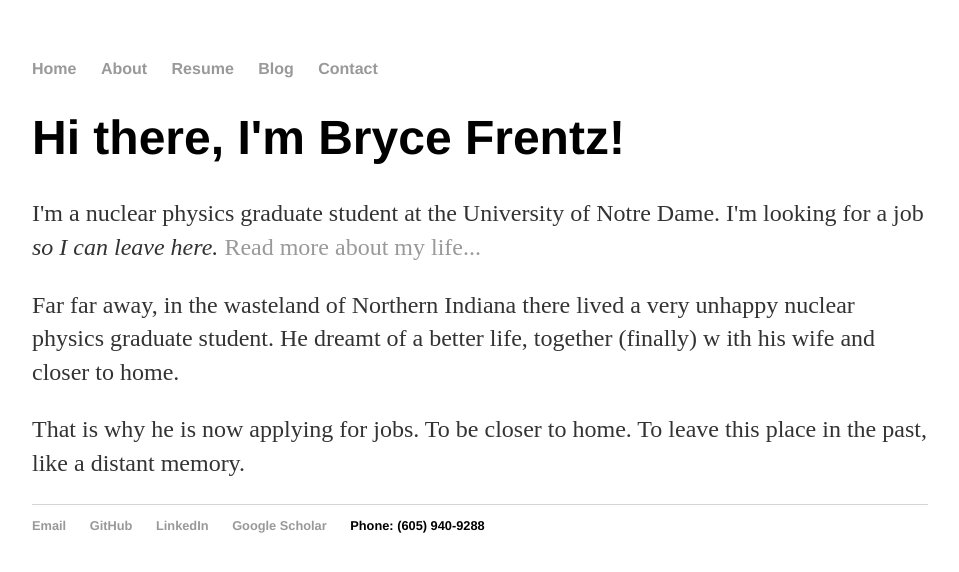
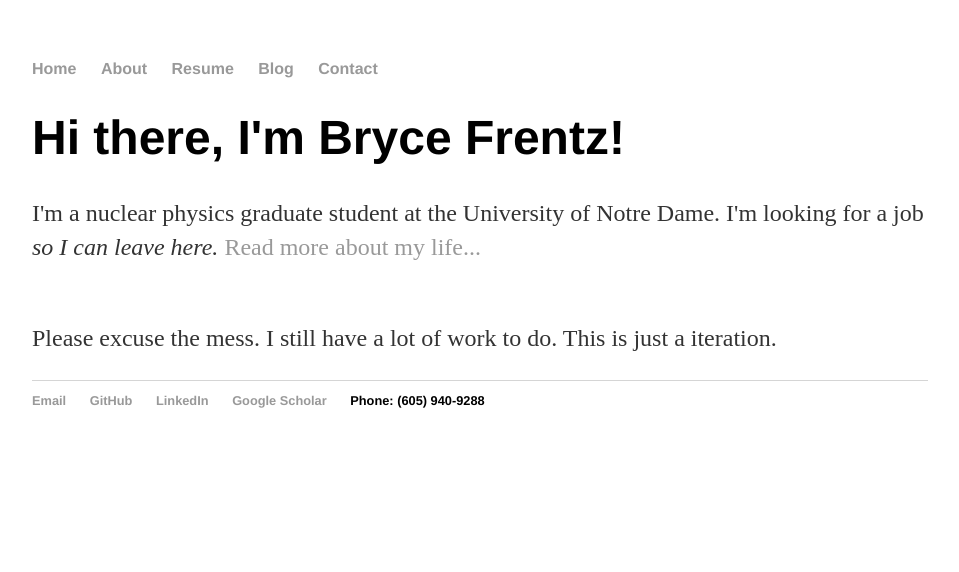
Before and after one commit to bfrentz/bfrentz.github.io, a Jekyll site: the page built from index.html, in a window 1280 px wide. Shown: the top 572 px of the page, without its empty margins (160-1119 px from the left). Built offline with Jekyll 4.4.1, drawn with Linux system fonts in a browser that asks for light colours.

Commit message:
Updated main page

```diff
--- a/index.html
+++ b/index.html
@@ -5,7 +5,6 @@ title: Bryce Frentz, graduate student
 <div class="blurb">
 	<h1>Hi there, I'm Bryce Frentz!</h1>
 	<p>I'm a nuclear physics graduate student at the University of Notre Dame. I'm looking for a job <em>so I can leave here.</em> <a href="/about">Read more about my life...</a></p>
-    		 <p> Far far away, in the wasteland of Northern Indiana there lived a very unhappy nuclear physics graduate student. He dreamt of a better life, together (finally) w    ith his wife and closer to home. </p>
 
-         <p>That is why he is now applying for jobs. To be closer to home. To leave this place in the past, like a distant memory.</p>
+	<p><br>Please excuse the mess. I still have a lot of work to do. This is just a iteration.</p>
  </div><!-- /.blurb -->
```
